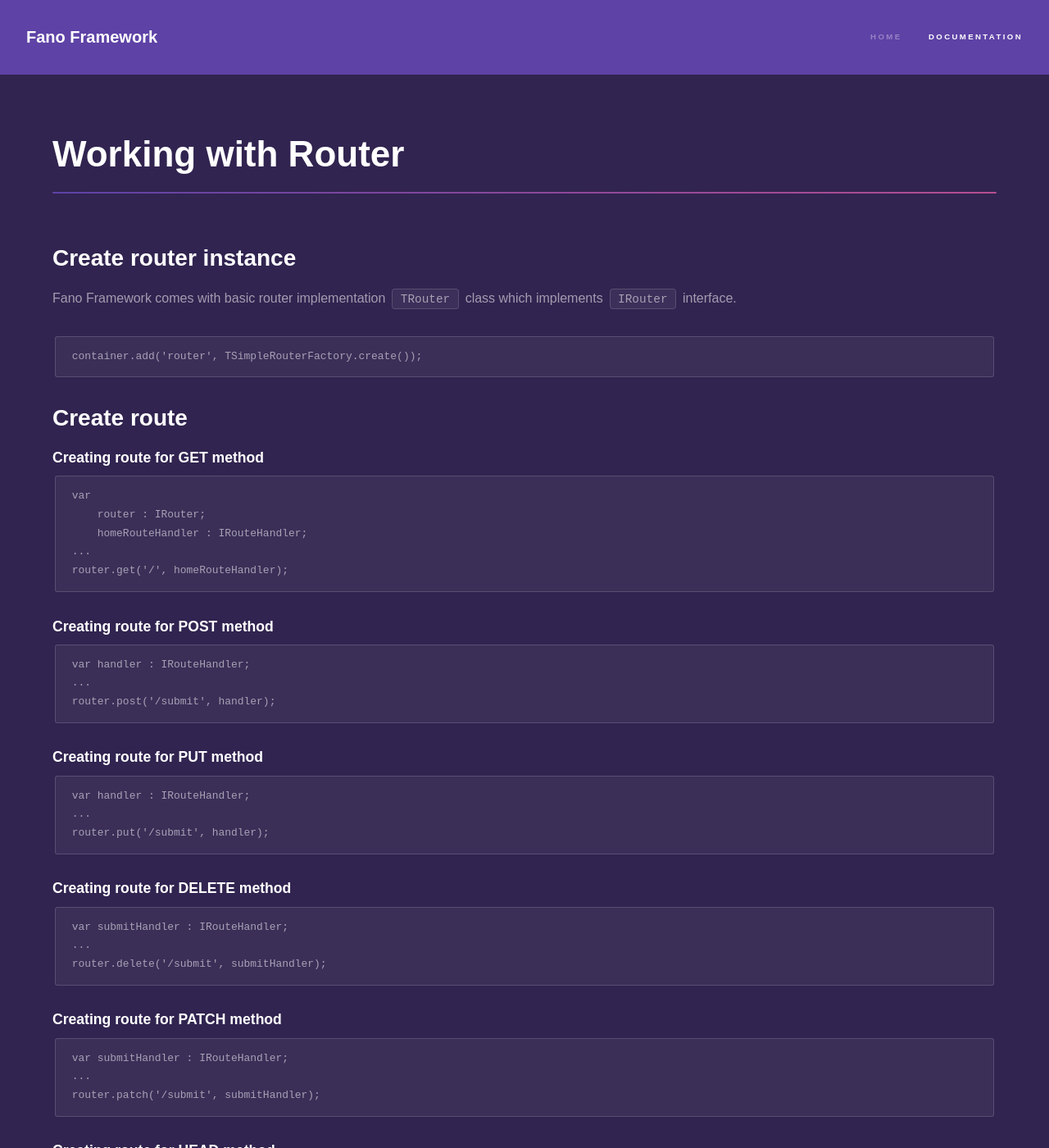
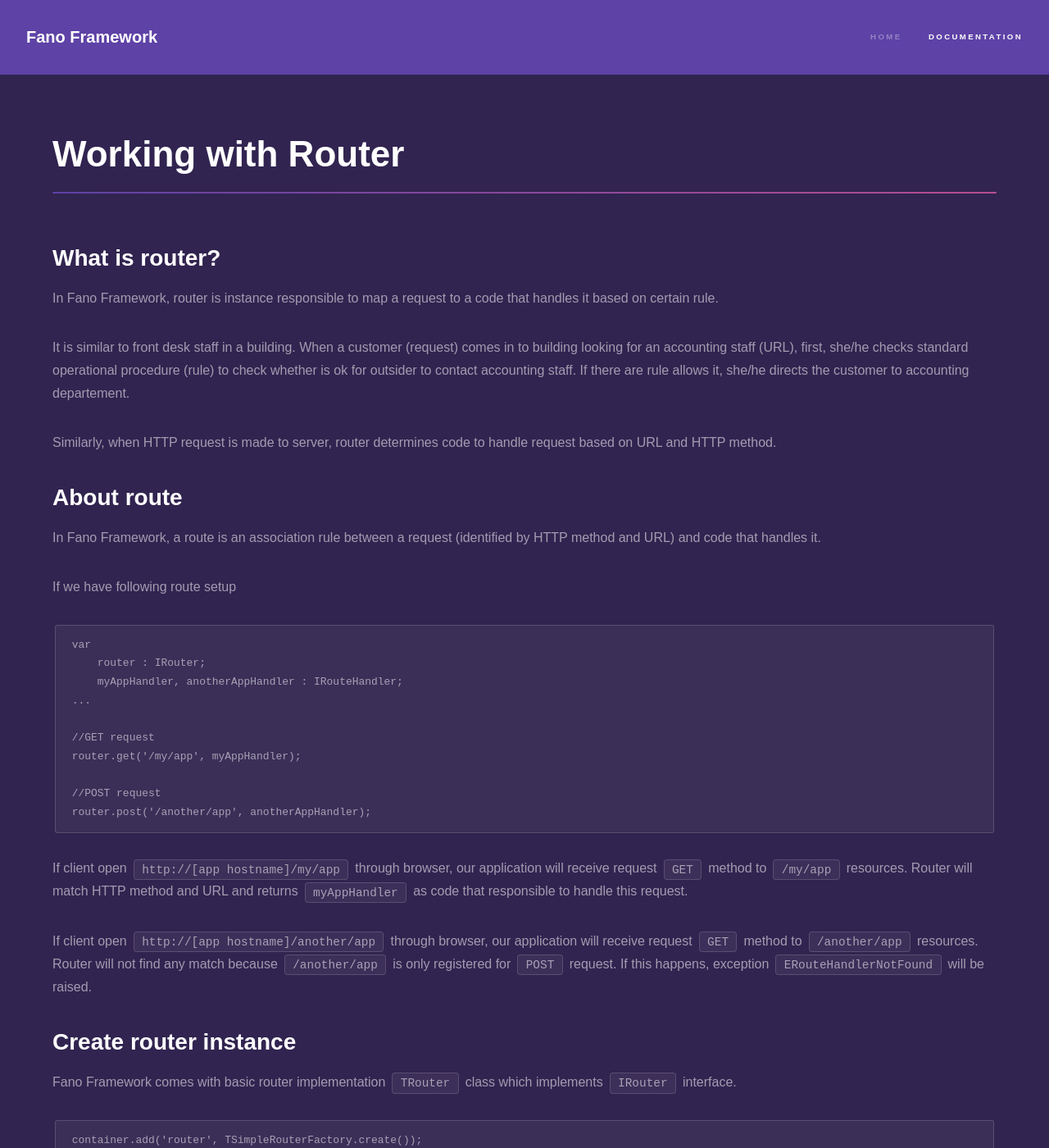
Before and after one commit to fanoframework/fanoframework.github.io, a Jekyll site: the page built from working-with-router/index.md, in a window 1280 px wide and 1400 px high. Shown: the whole window at 82% size. Built offline with Jekyll 4.4.1, drawn with Linux system fonts in a browser that asks for light colours; our own code applies the rules of GitHub Pages for plain Markdown files.

````diff
--- a/working-with-router/index.md
+++ b/working-with-router/index.md
@@ -4,6 +4,37 @@
 ---
 
 <h1 class="major">Working with Router</h1>
+
+## What is router?
+
+In Fano Framework, router is instance responsible to map a request to a code that handles it based on certain rule.
+
+It is similar to front desk staff in a building. When a customer (request) comes in to building looking for an accounting staff (URL), first, she/he checks standard operational procedure (rule) to check whether is ok for outsider to contact accounting staff. If there are rule allows it, she/he directs the customer to accounting departement.
+
+Similarly, when HTTP request is made to server, router determines code to handle request based on URL and HTTP method.
+
+## About route
+
+In Fano Framework, a route is an association rule between a request (identified by HTTP method and URL) and code that handles it.
+
+If we have following route setup
+
+```
+var
+    router : IRouter;
+    myAppHandler, anotherAppHandler : IRouteHandler;
+...
+
+//GET request
+router.get('/my/app', myAppHandler);
+
+//POST request
+router.post('/another/app', anotherAppHandler);
+```
+
+If client open `http://[app hostname]/my/app` through browser, our application will receive request `GET` method to `/my/app` resources. Router will match HTTP method and URL and returns `myAppHandler` as code that responsible to handle this request.
+
+If client open `http://[app hostname]/another/app` through browser, our application will receive request `GET` method to `/another/app` resources. Router will not find any match because `/another/app` is only registered for `POST` request. If this happens, exception `ERouteHandlerNotFound` will be raised.
 
 ## Create router instance
 
@@ -12,6 +43,7 @@
 ```
 container.add('router', TSimpleRouterFactory.create());
 ```
+
 
 ## Create route
 
````
Also changed, not shown: tutorials/hello-world-application/index.md (added, +155 -0 lines), tutorials/index.md (+1 -0 lines).
